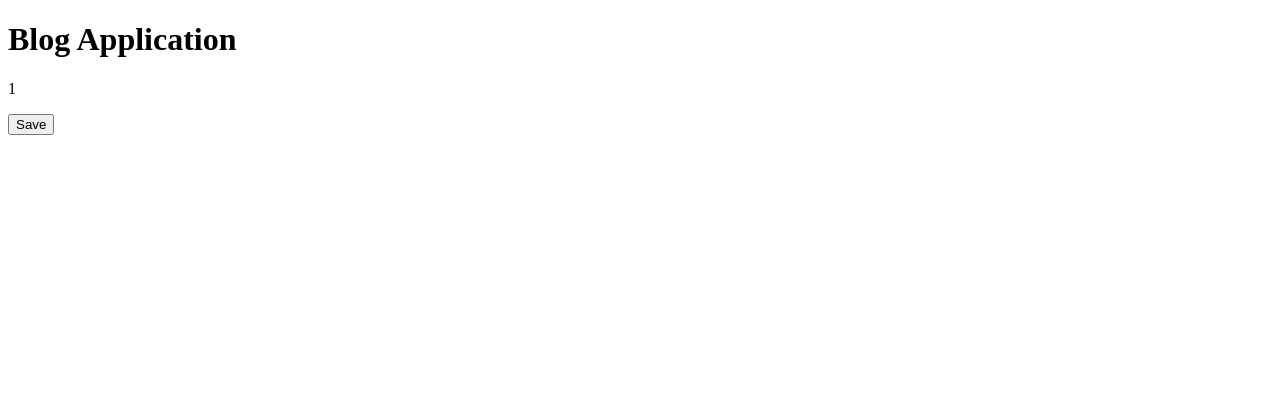
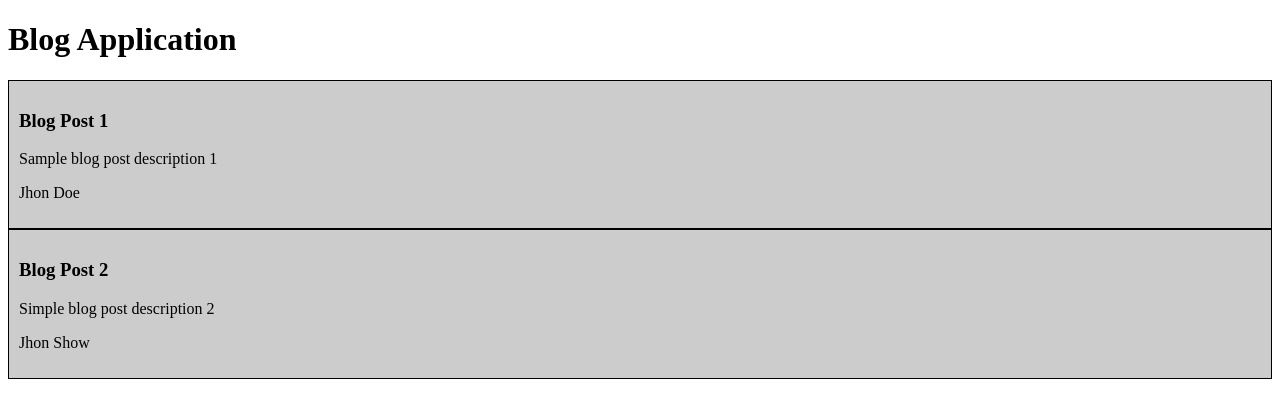
Before and after one commit to lina-22/angular-projet, an Angular app: page / in a window 1280 px wide. Shown: the top 418 px of the page. Built offline with nearby package versions, Linux system fonts and the light colour scheme.

Commit message:
property binding

```diff
--- a/src/app/app.component.css
+++ b/src/app/app.component.css
@@ -0,0 +1,5 @@
+.blog-post {
+  border: 1px solid #000;
+  padding: 10px;
+  background: #ccc;
+}
--- a/src/app/app.component.html
+++ b/src/app/app.component.html
@@ -9,9 +9,15 @@
     {{ blog }}
   </li>
 </ul> -->
-<p>{{ number }}</p>
+<!-- <p>{{ number }}</p>
 
 <div (click)="onDivClicked()">
   <button (click)="onClick($event)">Save</button>
+</div> -->
+<!-- <app-blog-post></app-blog-post> -->
+
+<div class="blog-post" *ngFor="let blogPost of blogPosts">
+  <h3>{{ blogPost.Title }}</h3>
+  <p>{{ blogPost.Description }}</p>
+  <p>{{ blogPost.Author }}</p>
 </div>
-<!-- <app-blog-post></app-blog-post> -->
--- a/src/app/app.component.ts
+++ b/src/app/app.component.ts
@@ -1,4 +1,5 @@
 import { Component } from '@angular/core';
+import { BlogService } from './blog.service';
 
 @Component({
   selector: 'app-root',
@@ -15,15 +16,24 @@ export class AppComponent {
   //   return this.title1;
   // }
 
-  number = 1;
+  // number = 1;
 
-  onClick(e: any) {
-    console.log('Button Clicked', e);
-    e.stopPropagation();
-    this.number++;
+  // onClick(e: any) {
+  //   console.log('Button Clicked', e);
+  //   e.stopPropagation();
+  //   this.number++;
+  // }
+
+  // onDivClicked() {
+  //   console.log('div Clicked');
+  // }
+
+  blogPosts;
+
+  constructor(service: BlogService) {
+    // let service = new BlogService();
+    this.blogPosts = service.getBlogPost();
   }
 
-  onDivClicked() {
-    console.log('div Clicked');
-  }
+  //http call
 }
--- /dev/null
+++ b/src/app/blog.service.ts
@@ -0,0 +1,16 @@
+export class BlogService {
+  getBlogPost() {
+    return [
+      {
+        Title: 'Blog Post 1',
+        Description: 'Sample blog post description 1',
+        Author: 'Jhon Doe',
+      },
+      {
+        Title: 'Blog Post 2',
+        Description: 'Simple blog post description 2',
+        Author: 'Jhon Show',
+      },
+    ];
+  }
+}
```
Also changed, not shown: src/app/app.module.ts (+6 -11 lines).
